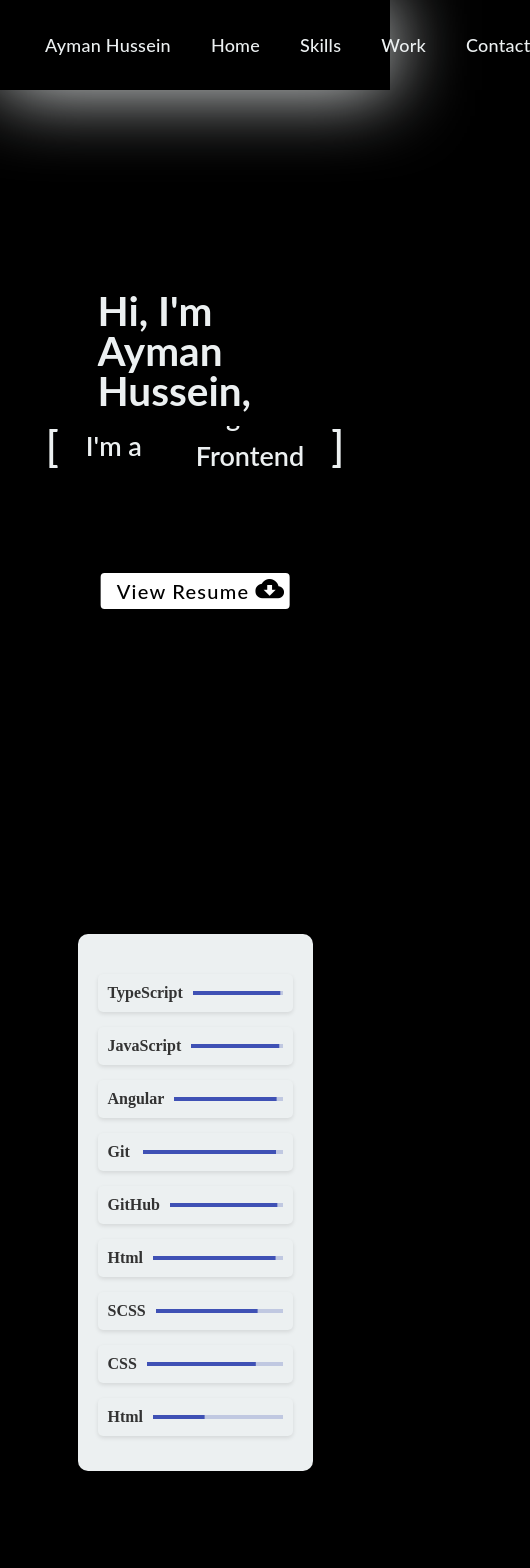
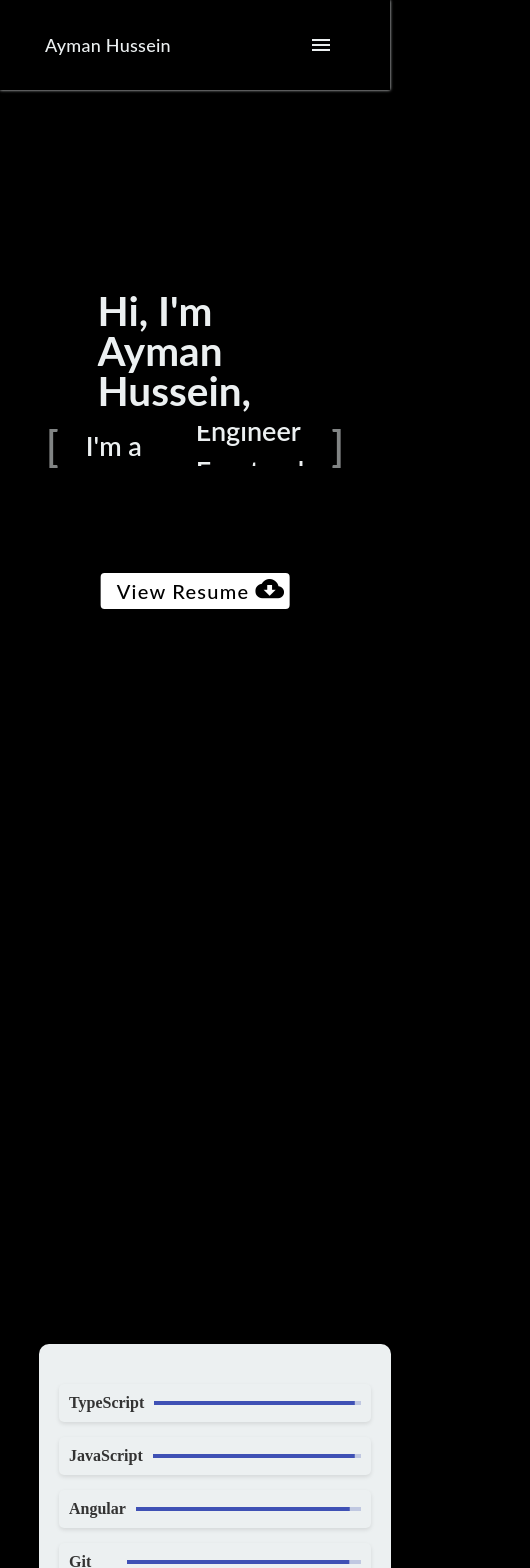
Before and after one commit to AymanKanaaneh/Portfolio, an Angular app: page / in a window 390 px wide. Shown: the top 1568 px of the page, 530 px wide, since content can reach past the window. Built offline with nearby package versions, Linux system fonts and the light colour scheme.

Commit message:
chore: scroll header to items

```diff
--- a/src/app/app.component.html
+++ b/src/app/app.component.html
@@ -1,13 +1,13 @@
-<app-header></app-header>
-<div class="home">
+<app-header (scroll)="scrollTo($event)"></app-header>
+<div #home class="home">
     <app-home></app-home>
 </div>
-<div class="skills">
+<div #skills class="skills">
     <app-skills></app-skills>
 </div>
-<div class="work">
+<div #work class="work">
     <app-work></app-work>
 </div>
-<div class="contact">
+<div #contact class="contact">
     <app-contact></app-contact>
 </div>
--- a/src/app/app.component.scss
+++ b/src/app/app.component.scss
@@ -2,9 +2,18 @@
     height: 100vh;
 }
 .skills {
+    padding: 10%;
     height: 100vh;
+    transform: translate(0%, 50%);
+}
+.work{
+    padding: 10%;
+    height: 100vh;
+    transform: translate(0%, 50%);
 }
 .contact {
+    padding: 10%;
     margin-top: 100px;
-    height: 900px;
+    height: 100vh;
+    transform: translate(0%, 50%);
 }
--- a/src/app/app.component.ts
+++ b/src/app/app.component.ts
@@ -1,4 +1,4 @@
-import { Component } from '@angular/core';
+import { Component, ElementRef, ViewChild } from '@angular/core';
 
 @Component({
   selector: 'app-root',
@@ -6,5 +6,33 @@ import { Component } from '@angular/core';
   styleUrls: ['./app.component.scss']
 })
 export class AppComponent {
+
+  @ViewChild('home', { static: true }) homeElement!: ElementRef<HTMLElement>;
+  @ViewChild('skills', { static: true }) skillsElement!: ElementRef<HTMLElement>;
+  @ViewChild('work', { static: true }) workElement!: ElementRef<HTMLElement>;
+  @ViewChild('contact', { static: true }) contactElement!: ElementRef<HTMLElement>;
+
   title = 'portfolio';
+
+  scrollTo(val: string){
+    switch(val){
+      case 'home':{
+        this.homeElement.nativeElement.scrollIntoView({ behavior: 'smooth', block: 'start' });
+        break;
+      }
+      case 'skills':{
+        this.skillsElement.nativeElement.scrollIntoView({ behavior: 'smooth', block: 'start' });
+        break;
+      }
+      case 'work':{
+        this.workElement.nativeElement.scrollIntoView({ behavior: 'smooth', block: 'start' });
+        break;
+      }
+      case 'contact':{
+        this.contactElement.nativeElement.scrollIntoView({ behavior: 'smooth', block: 'start' });
+        break;
+      }
+    }
+
+  }
 }
--- a/src/app/app.module.ts
+++ b/src/app/app.module.ts
@@ -10,11 +10,13 @@ import { MatToolbarModule } from '@angular/material/toolbar';
 import { MatSlideToggleModule } from '@angular/material/slide-toggle';
 import { MatIconModule } from '@angular/material/icon';
 import { MatProgressBarModule } from '@angular/material/progress-bar';
+import { MatMenuModule } from '@angular/material/menu';
 import { HeaderComponent } from './header/header.component';
 import { HomeComponent } from './home/home.component';
 import { SkillsComponent } from './skills/skills.component';
 import { WorkComponent } from './work/work.component';
 import { ContactComponent } from './contact/contact.component';
+import { BrowserAnimationsModule } from '@angular/platform-browser/animations';
 
 
 
@@ -35,7 +37,9 @@ import { ContactComponent } from './contact/contact.component';
     MatButtonModule,
     MatSlideToggleModule,
     MatIconModule,
-    MatProgressBarModule
+    MatProgressBarModule,
+    MatMenuModule,
+    BrowserAnimationsModule
   ],
   providers: [],
   bootstrap: [AppComponent]
--- a/src/app/contact/contact.component.scss
+++ b/src/app/contact/contact.component.scss
@@ -9,7 +9,7 @@
         padding: 40px;
         border-radius: 10px;
         box-shadow: 0 0 20px rgba(0, 0, 0, 0.1);
-        width: 50%;
+        width: 100%;
 
         .title {
             text-align: center;
--- a/src/app/header/header.component.html
+++ b/src/app/header/header.component.html
@@ -5,9 +5,27 @@
     </div>
 
     <div class="nav-right-items">
-        <span>Home</span>
-        <span>Skills</span>
-        <span>Work</span>
-        <span>Contact</span>
+        <div class="desktop-display">
+            <a (click)="scrollTo('home')" href="#home"><span>Home</span></a>
+            <a (click)="scrollTo('skills')" href="#skills"><span>Skills</span></a>
+            <a (click)="scrollTo('work')" href="#work"><span>Work</span></a>
+            <a (click)="scrollTo('contact')" href="#contact"><span>Contact</span></a>
+        </div>
+
+        <div class="phone-display">
+            <mat-menu #appMenu="matMenu">
+                <button (click)="scrollTo('home')" mat-menu-item>Home</button>
+                <button (click)="scrollTo('skills')" mat-menu-item>Skills</button>
+                <button (click)="scrollTo('work')" mat-menu-item>Work</button>
+                <button (click)="scrollTo('contact')" mat-menu-item>Contact</button>
+            </mat-menu>
+
+            <button mat-icon-button [matMenuTriggerFor]="appMenu">
+                <mat-icon>menu</mat-icon>
+            </button>
+        </div>
+
     </div>
+
+
 </mat-toolbar>
--- a/src/app/header/header.component.scss
+++ b/src/app/header/header.component.scss
@@ -2,8 +2,14 @@
 
 .nav{
     background-color: black;
-    box-shadow: 0px 0px 77px #ecf0f1;
+    box-shadow: 0px 0px 3px #ecf0f1;
     padding: 45px;
+    position: fixed;
+    z-index: 1;
+
+    mat-icon {
+        color: #ecf0f1;
+    }
 }
 
 .nav-right-items {
@@ -14,6 +20,16 @@
         color: #ecf0f1;
         font-size: 18px;
         font-family: 'Lato', sans-serif;
+        padding-bottom: 10px;
+    }
+
+    a {
+        text-decoration: none;
+        cursor: pointer;
+
+        &:focus {
+            text-decoration: underline #ecf0f1 5px;
+        }
     }
 }
 .nav-left-items {
@@ -24,3 +40,16 @@
         font-family: 'Lato', sans-serif;
     }
 }
+
+.phone-display {
+    display: none;
+}
+
+@media (max-width: 600px) {
+    .phone-display {
+        display: block;
+    }
+    .desktop-display{
+        display: none;
+    }
+}
--- a/src/app/header/header.component.ts
+++ b/src/app/header/header.component.ts
@@ -1,4 +1,4 @@
-import { Component } from '@angular/core';
+import { Component, EventEmitter, Output } from '@angular/core';
 
 @Component({
   selector: 'app-header',
@@ -7,4 +7,10 @@ import { Component } from '@angular/core';
 })
 export class HeaderComponent {
 
+  @Output() scroll = new EventEmitter<string>();
+
+  scrollTo(value: string){
+    this.scroll.emit(value);
+  }
+
 }
--- a/src/app/skills/skills.component.scss
+++ b/src/app/skills/skills.component.scss
@@ -3,7 +3,7 @@
     padding: 20px;
     border-radius: 10px;
     box-shadow: 0 0 10px rgba(0, 0, 0, 0.2);
-    width: 50%;
+    width: 100%;
     margin: 0 auto;
 }
 
--- a/src/app/work/work.component.scss
+++ b/src/app/work/work.component.scss
@@ -15,7 +15,7 @@ $font-color: #333;
   border-radius: 10px;
   box-shadow: 0 4px 8px rgba(0, 0, 0, 0.1);
   padding: 40px;
-  width: 50%;
+  width: 100%;
   text-align: center;
 
   .company-title {
```
